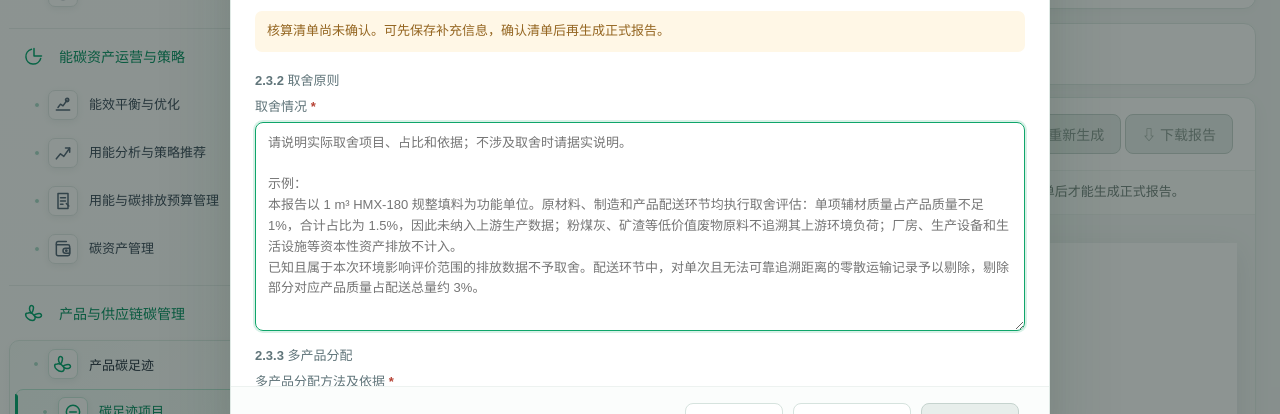
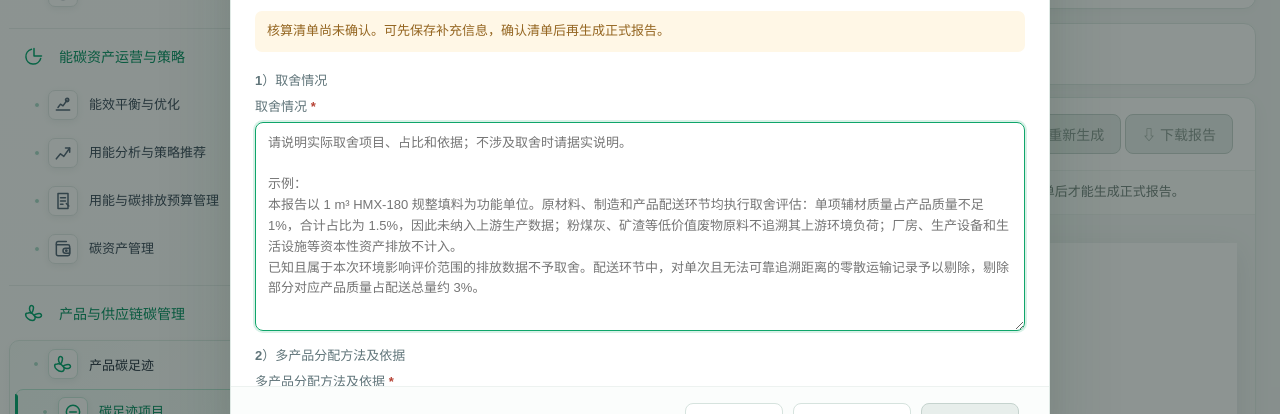
Before and after one commit to gaoyIntj95/Generic_Energy_Carbon_Platform, a React (Vite) app: page /product-footprint/projects/1/report in a window 1280 px wide. Both pictures are taken after a click on the button "＋ 生成报告". Shown: the part 317-731 px from the top of the page. Built offline with nearby package versions, Linux system fonts and the light colour scheme.

Commit message:
fix: simplify report supplement section numbering

```diff
--- a/src/modules/product-footprint/reportSupplement.ts
+++ b/src/modules/product-footprint/reportSupplement.ts
@@ -8,8 +8,8 @@ export const allocationExample = `示例：
 制造环节中，卷材冲压按合格率 89% 计入材料利用，11% 的边角料作为生产废料；不合格品按填料产品 4% 的平均不合格率折算目标产品报废量。`;
 
 export const reportSupplementFields = [
-  { key: 'cutoff', label: '取舍情况', section: '2.3.2 取舍原则', hint: '请说明实际取舍项目、占比和依据；不涉及取舍时请据实说明。', example: cutoffExample },
-  { key: 'allocation', label: '多产品分配方法及依据', section: '2.3.3 多产品分配', hint: '请填写多产品分配方法及依据；不涉及多产品分配时请据实说明。', example: allocationExample },
+  { key: 'cutoff', label: '取舍情况', section: '1）取舍情况', hint: '请说明实际取舍项目、占比和依据；不涉及取舍时请据实说明。', example: cutoffExample },
+  { key: 'allocation', label: '多产品分配方法及依据', section: '2）多产品分配方法及依据', hint: '请填写多产品分配方法及依据；不涉及多产品分配时请据实说明。', example: allocationExample },
 ] as const;
 export const uncertaintyGrades = [
   { value: 'A', label: 'A  优（平均分值 ≥ 5.0）' },
```
Also changed, not shown: src/pages/newPrototype/ProductCarbonFootprint.tsx (+1 -1 lines).
